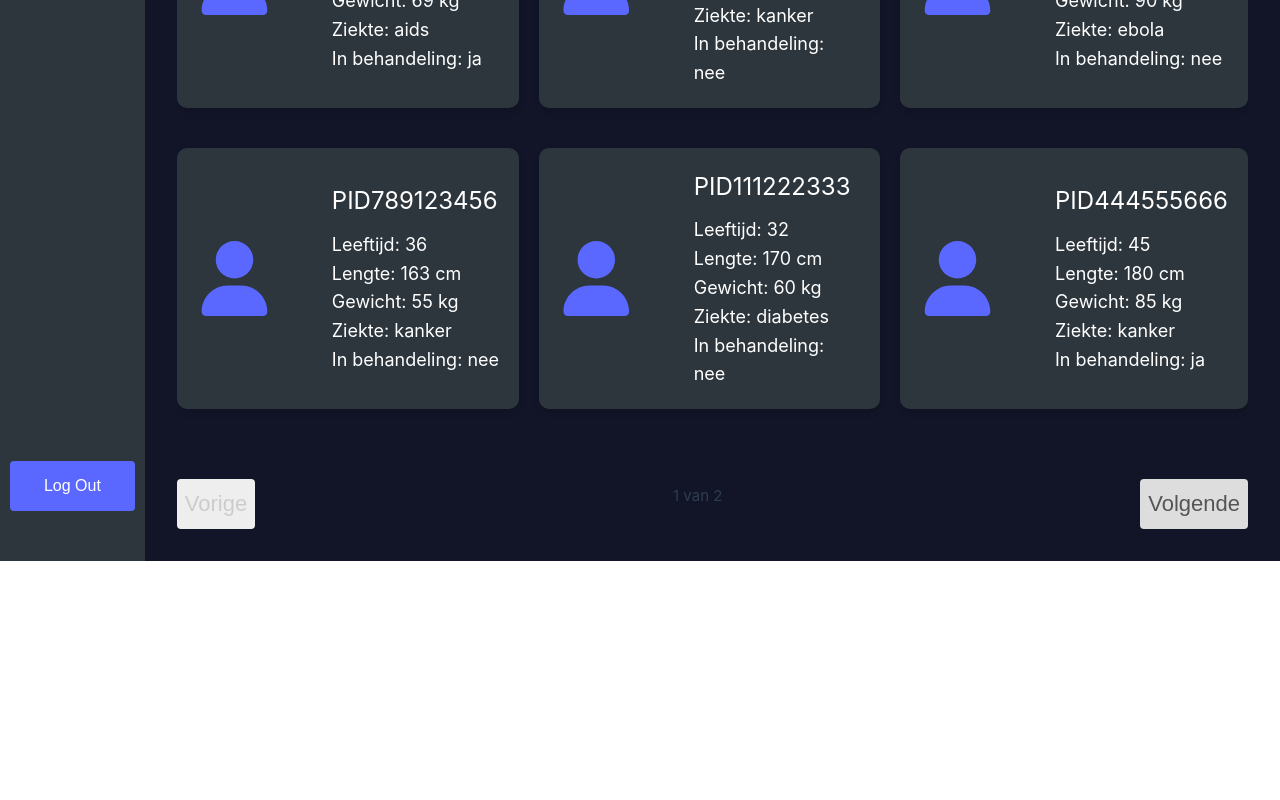
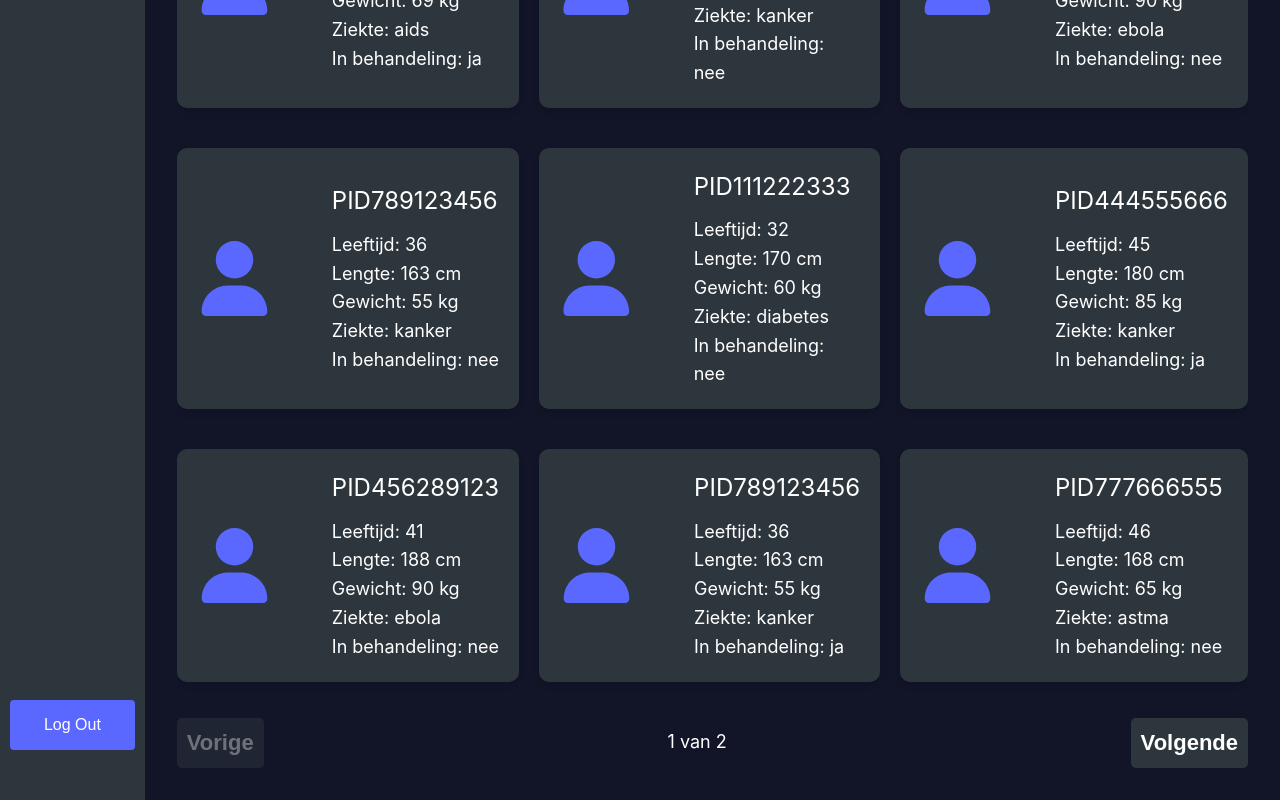
Before and after one commit to dfenders2002/fitbiti_dashboard, a Vue app: page /dashboard in a window 1280 px wide. Shown: the part 432-1232 px from the top of the page. Before the commit the page ends 993 px from the top, so only its background shows below. Built offline with nearby package versions, Linux system fonts and the light colour scheme; sample sign-in values are in the browser's storage; what vue3-apexcharts would draw is missing.

Commit message:
meer fixes + depressie

```diff
--- a/src/components/DistanceTraveledCard.vue
+++ b/src/components/DistanceTraveledCard.vue
@@ -1,6 +1,6 @@
 <template>
   <div class="distance-card">
-    <div class="distance-title">Afstand gereisd</div>
+    <div class="distance-title">Afstand afgelegd</div>
     <div class="distance-chart-container">
       <apexchart type="bar" height="240" :options="chartOptions" :series="series" />
     </div>
--- a/src/components/HeartBeatCard.vue
+++ b/src/components/HeartBeatCard.vue
@@ -9,9 +9,18 @@
           <img class="heartbeat-img" src="@/data/hart.png" alt="Hartslag afbeelding" />
         </div>
         <div class="heartbeat-text">
-          <p>Average Heart Rate: {{ averageHeartRateInRest }}</p>
-          <p>Max Heart Rate: {{ maxHeartRateInRest }}</p>
-          <p>Min Heart Rate: {{ minHeartRateInRest }}</p>
+          <p>
+            <span class="value-background">{{ averageHeartRateInRest }}</span>
+            Gemiddelde rusthartslag
+          </p>
+          <p>
+            <span class="value-background">{{ maxHeartRateInRest }}</span>
+            Maximale hartslag
+          </p>
+          <p>
+            <span class="value-background">{{ minHeartRateInRest }}</span>
+            Minimale hartslag
+          </p>
         </div>
       </div>
     </div>
@@ -64,6 +73,12 @@ export default {
   height: 100%;
 }
 
+.value-background {
+  background-color: #222;
+  padding: 5px;
+  border-radius: 4px;
+}
+
 .heartbeat-content {
   display: flex;
   align-items: center;
--- a/src/data/fitbitWeek.json
+++ b/src/data/fitbitWeek.json
@@ -35,7 +35,7 @@
     "AverageCalories": 2000,
     "MaxCalories": 3200,
     "MinCalories": 2600,
-    "AverageSteps": 800,
+    "AverageSteps": 11000,
     "MaxSteps": 13000,
     "MinSteps": 9000,
     "AverageDistance": 8.3,
--- a/src/views/DashBoard.vue
+++ b/src/views/DashBoard.vue
@@ -13,8 +13,8 @@
       </div>
       <h1 class="week-view-header">Week {{ selectedWeek }} - week gemiddelde</h1>
       <div class="week-view">
-        <button class="week-button" @click="selectPreviousWeek">Prev Week</button>
-        <button class="week-button" @click="selectNextWeek" v-if="selectedWeek < currentWeek">Next Week</button>
+        <button class="week-button" @click="selectPreviousWeek">Vorige Week</button>
+        <button class="week-button" @click="selectNextWeek" :disabled="selectedWeek >= currentWeek">Volgende Week</button>
       </div>
       <div class="grid-container-data">
         <StepsCard
@@ -145,6 +145,11 @@ function selectNextWeek() {
   margin-bottom: 10px;
 }
 
+.week-button[disabled] {
+  opacity: 0.5;
+  cursor: not-allowed;
+}
+
 
 .dashboard-header {
   display: flex;
--- a/src/views/UserList.vue
+++ b/src/views/UserList.vue
@@ -10,9 +10,9 @@
       <UserCard v-for="user in displayedUsers" :key="user.pid" :user="user" @click="goToDashboard(user.pid)" />
     </div>
     <div class="pagination">
-      <button :disabled="currentPage === 1" @click="previousPage">Vorige</button>
+      <button :disabled="currentPage === 1" class="pagination-button" @click="previousPage">Vorige</button>
       <span>{{ currentPage }} van {{ totalPages }}</span>
-      <button :disabled="currentPage === totalPages" @click="nextPage">Volgende</button>
+      <button :disabled="currentPage === totalPages" class="pagination-button" @click="nextPage">Volgende</button>
     </div>
   </div>
 </template>
@@ -137,27 +137,40 @@ function previousPage() {
 .grid-container-users {
   display: grid;
   grid-template-columns: repeat(3, 1fr);
-  max-height: 600px;
+  max-height: 80%;
   overflow-y: auto;
   grid-gap: 20px;
 }
+
+.pagination span {
+  color: #fff;
+  font-size: 18px;
+}
+
 .pagination {
   display: flex;
   justify-content: space-between;
   align-items: center;
   margin-top: 1rem;
 }
+
 .pagination button {
-    padding: 0.5rem;
-    border-radius: 0.25rem;
+  background-color: #2d363d;
+  color: #fff;
   border: none;
-    background-color: #ddd;
-    color: #555;
+  padding: 10px;
+  border-radius: 5px;
   cursor: pointer;
+  font-weight: bold;
+  font-size: 22px;
+  margin-top: 0px;
 }
+
 .pagination button:disabled {
-    background-color: #eee;
+  background-color: #2d363d;
+  opacity: 0.5;
   color: #ccc;
-    cursor: default;
+  cursor: not-allowed;
 }
+
 </style>
```
Lines whose indentation alone changed are shown as unchanged.
